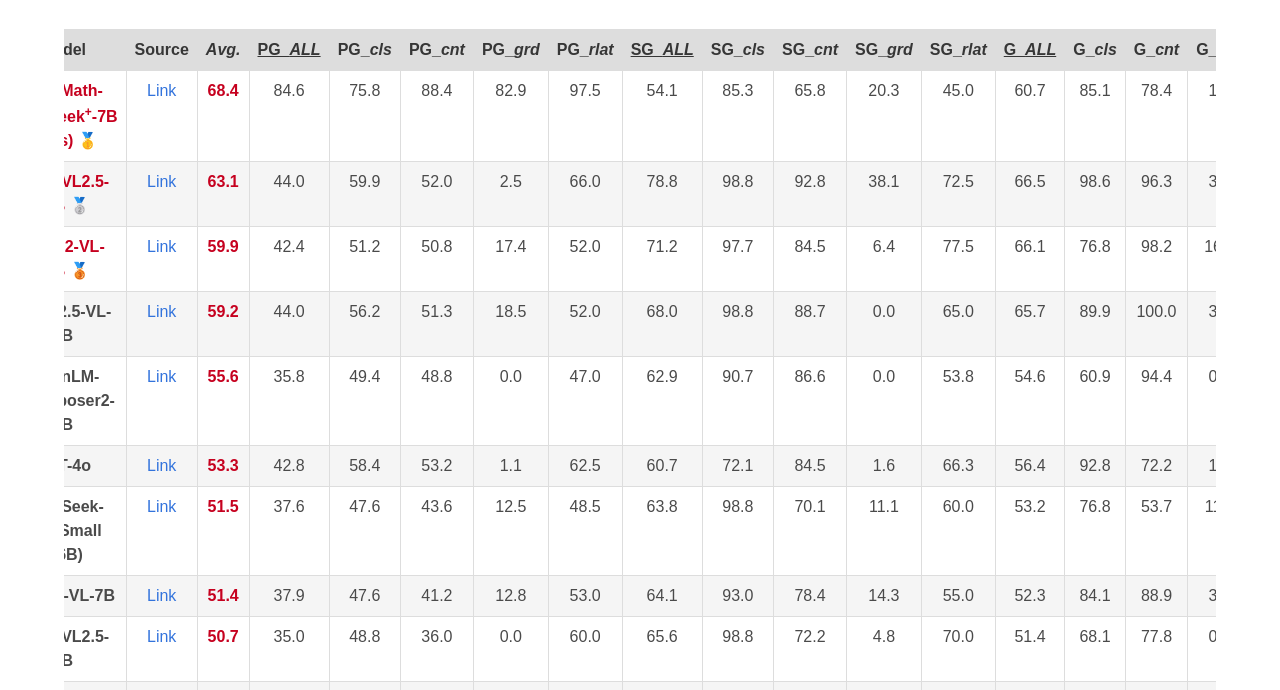
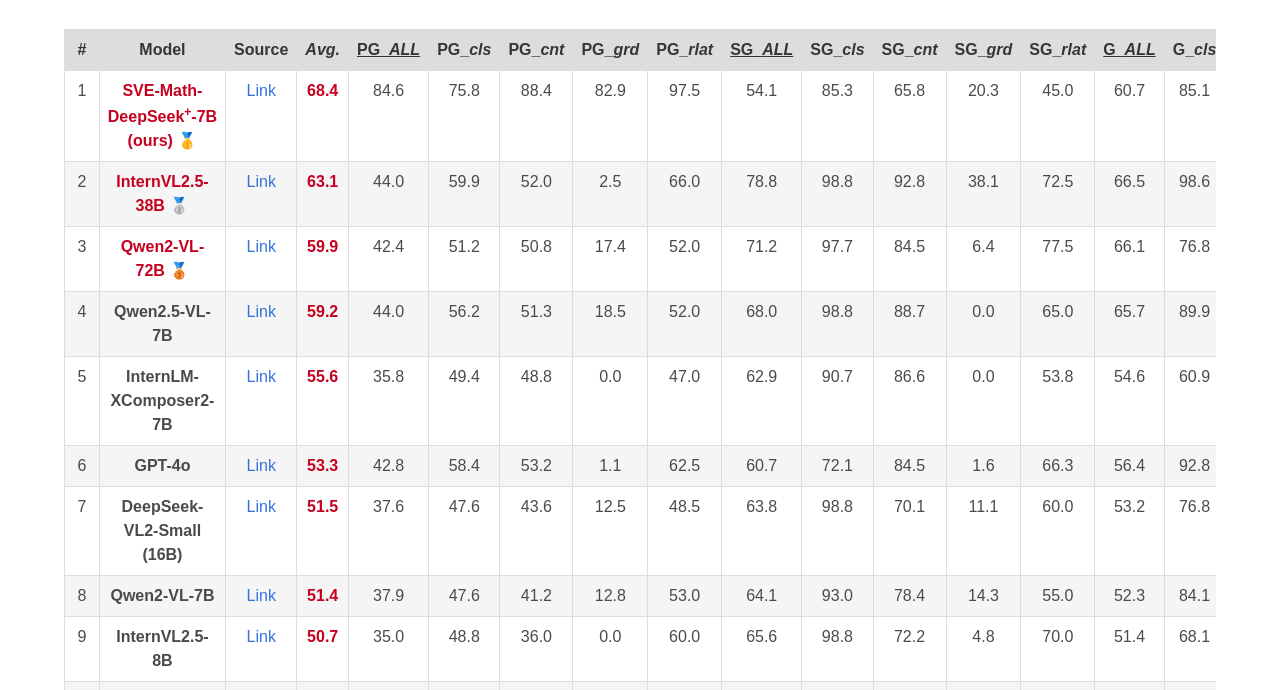
Before and after one commit to mathglance/mathglance.github.io, a plain HTML site: page index.html in a window 1280 px wide. Shown: the part 1689-2379 px from the top of the page. Drawn offline with nearby package versions, Linux system fonts and the light colour scheme; a script that the page names is missing; some icons are missing; a web font is replaced by a local one.

Commit message:
Update index.html

```diff
--- a/index.html
+++ b/index.html
@@ -287,7 +287,7 @@
           <p class="mt-3">Accuracy scores on the subset of <b>Plane Geometry (PG), Soild Geometry (SG), Graphs (G)</b> in <img src="static/images/MathGlance_logo.png" style="width:1.0em;vertical-align: middle" alt="Logo"/>
             <span class="mathvista">MathGlance</span>.
           </p>
-          <div style="overflow-x:auto; display: flex; justify-content: center;">
+          <div style="overflow-x: auto; max-width: 100%; margin: 0 auto;">
           <table class="js-sort-table" id="results" style="table-layout: auto;">
             <tr>
                 <td class="js-sort-number"><strong>#</strong></td>
```
